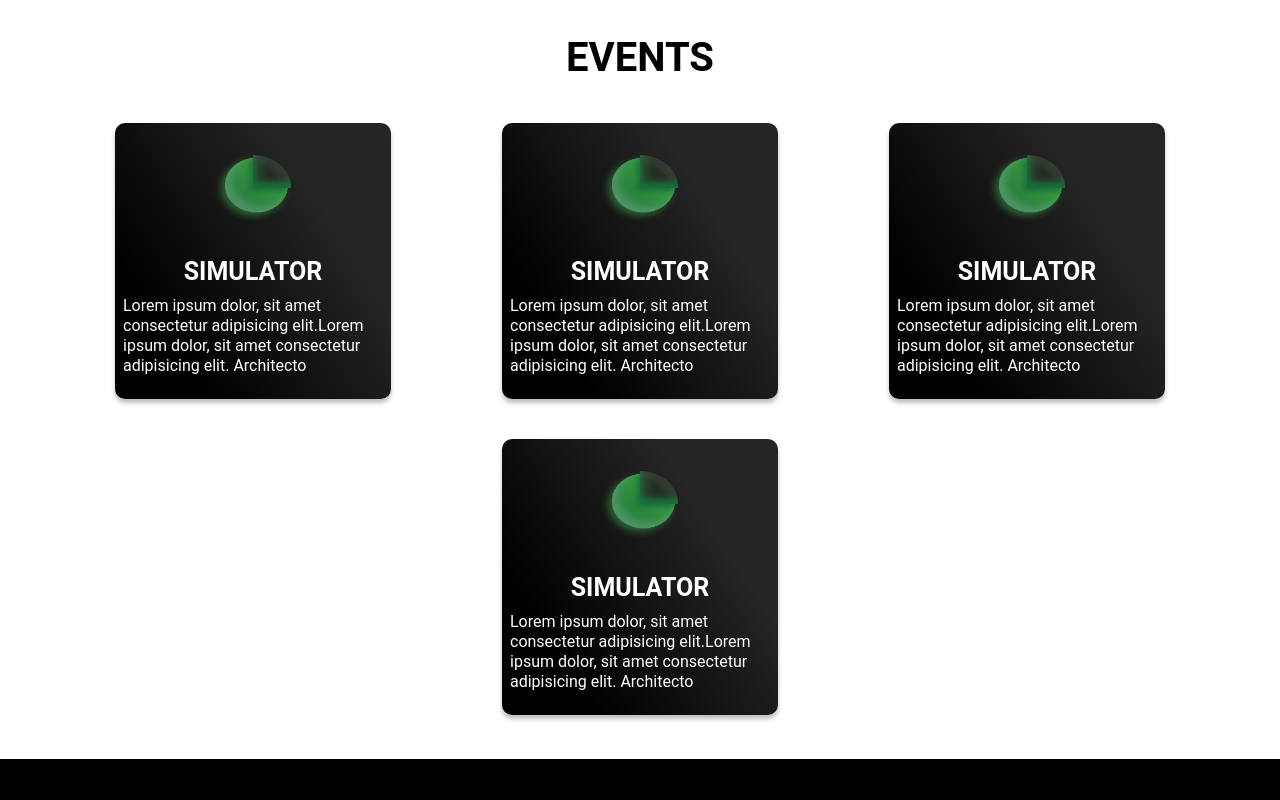
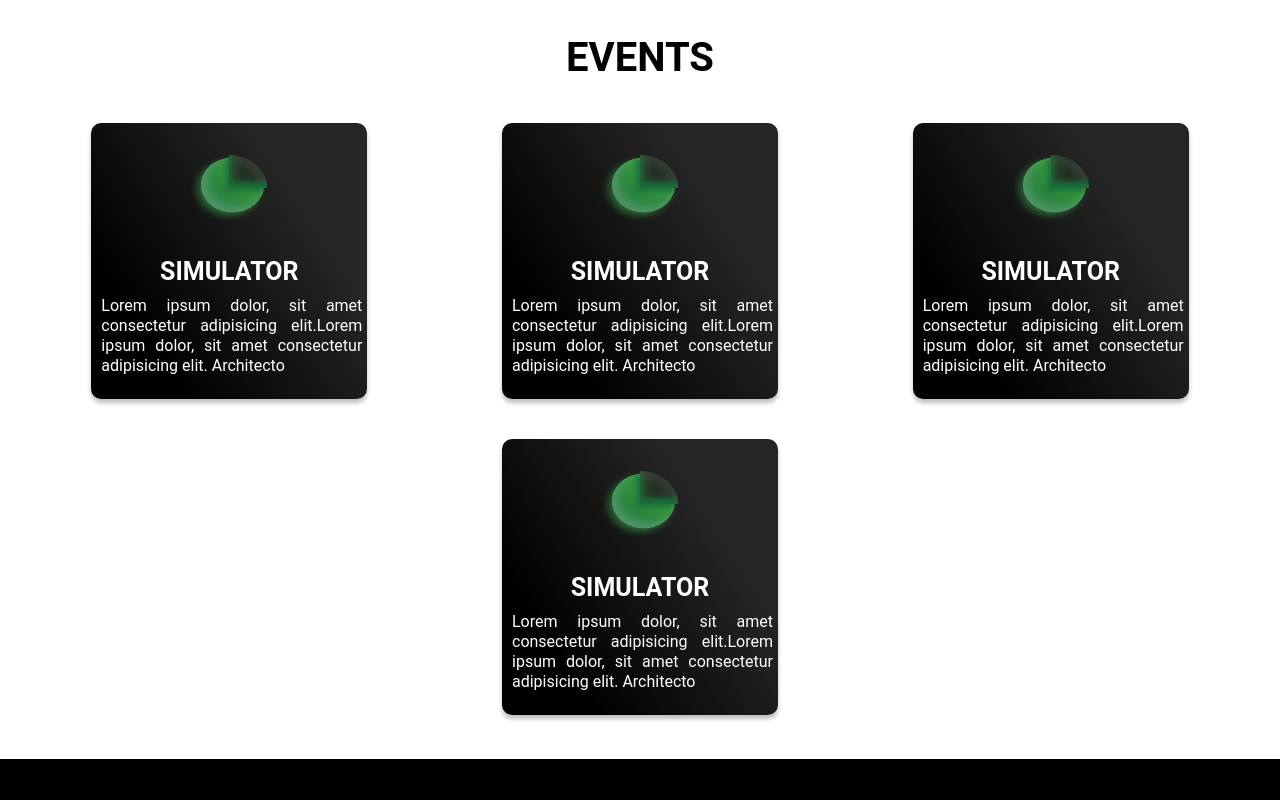
Before and after one commit to EmrNITK/website, a React (Create React App) app: page / in a window 1280 px wide. Shown: the top 800 px of the page. Built offline with nearby package versions, Linux system fonts and the light colour scheme.

Commit message:
Few Changes in class name as it was clashing with other components css

```diff
--- a/src/components/Events.js
+++ b/src/components/Events.js
@@ -8,7 +8,7 @@ export default function Events(){
     <section id="events">
       <div className="event-container">
         <h1>EVENTS</h1>
-        <div className="box">
+        <div className="box-events">
           <div className="items" >
             <img src={Image} />
             <h2>SIMULATOR</h2>
--- a/src/components/styles/events.css
+++ b/src/components/styles/events.css
@@ -1,6 +1,6 @@
 .events{
-    margin: 3px;
-    padding: 2px;
+    margin: 0;
+    padding: 0;
 }
 .event-container{
     margin: 2px;
@@ -18,10 +18,10 @@
     font-size: 40px;
     line-height: 47px;
 }
-.box {
+.box-events {
     display: flex;
     align-items: center;
-    justify-content: space-evenly;
+    justify-content: space-around;
     flex-wrap: wrap;
     margin: 12px;
 }
@@ -36,7 +36,7 @@
     box-shadow: 0px 4px 4px rgba(0, 0, 0, 0.25);
     backdrop-filter: blur(2px);
     border-radius: 10px;
-    transition: width 0.5s, height 0.5s;
+    transition: all 0.3s;
 }
 .items > h2 {
     display: flex;
@@ -65,17 +65,17 @@
     justify-content: center;
     align-items: center;
     padding: 5px;
-    padding-left: 8px;
+    padding-left: 10px;
+    text-align: justify;
     font-family: 'Roboto';
     font-style: normal;
     font-weight: 400;
     font-size: 16px;
     line-height: 20px;
+
 }
 .items:hover{
-    background: #000;
-    width: 277px;
-    height: 277px;
+    transform: translateY(-2vh);
     box-shadow: 10px 10px 10px #888888;
     color: white;
 }
```
Also changed, not shown: 1 other file (tests, documents, lock files or other folders).
